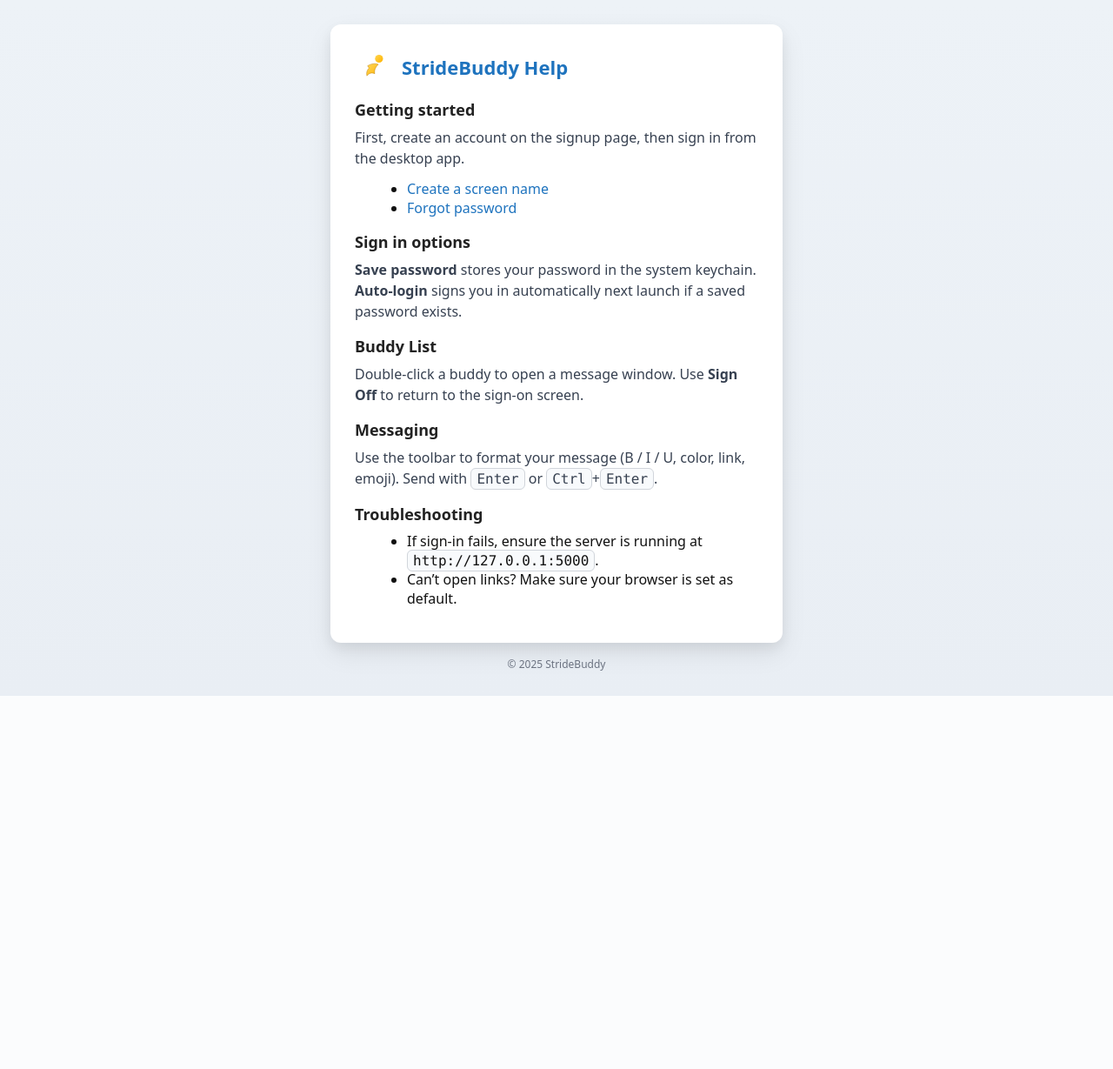
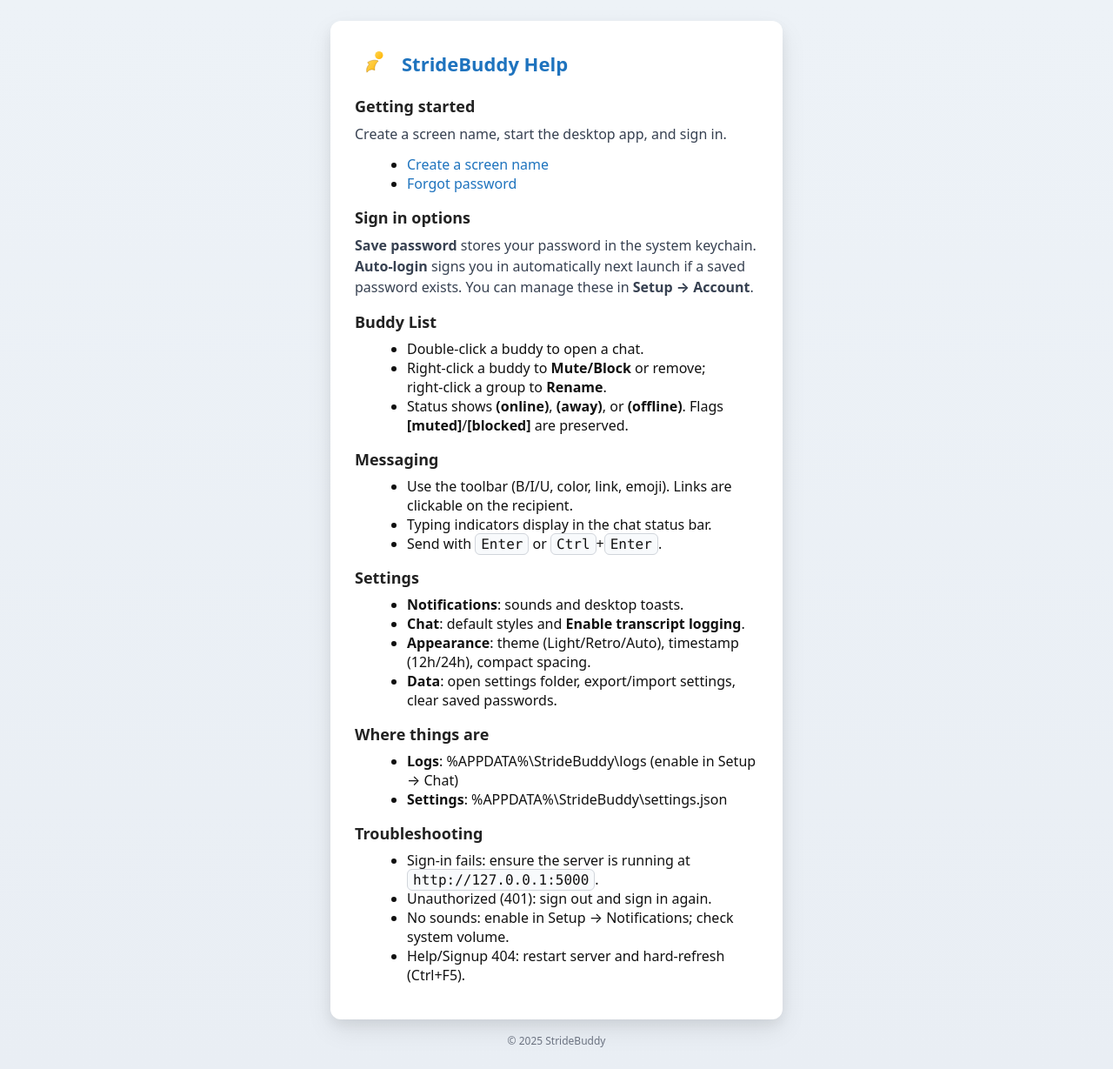
Before and after one commit to DohmBoy64Bit/StrideBuddy, a Flask app: page /help in a window 1280 px wide. Shown: the whole page at 87% size. Before the commit the page ends 800 px from the top, so only its background shows below. Run offline with Flask 3, Linux system fonts and the light colour scheme; parts of the project's set-up code (start-up, migrations or seed data) failed here and were passed over.

Commit message:
help docs

```diff
--- a/stridebuddy/server/templates/help.html
+++ b/stridebuddy/server/templates/help.html
@@ -24,25 +24,49 @@
         </div>
         <div class="content">
           <h2>Getting started</h2>
-          <p>First, create an account on the signup page, then sign in from the desktop app.</p>
+          <p>Create a screen name, start the desktop app, and sign in.</p>
           <ul>
             <li><a href="{{ url_for('signup') }}">Create a screen name</a></li>
             <li><a href="{{ url_for('forgot') }}">Forgot password</a></li>
           </ul>
 
           <h2>Sign in options</h2>
-          <p><b>Save password</b> stores your password in the system keychain. <b>Auto‑login</b> signs you in automatically next launch if a saved password exists.</p>
+          <p><b>Save password</b> stores your password in the system keychain. <b>Auto‑login</b> signs you in automatically next launch if a saved password exists. You can manage these in <b>Setup → Account</b>.</p>
 
           <h2>Buddy List</h2>
-          <p>Double‑click a buddy to open a message window. Use <b>Sign Off</b> to return to the sign‑on screen.</p>
+          <ul>
+            <li>Double‑click a buddy to open a chat.</li>
+            <li>Right‑click a buddy to <b>Mute/Block</b> or remove; right‑click a group to <b>Rename</b>.</li>
+            <li>Status shows <b>(online)</b>, <b>(away)</b>, or <b>(offline)</b>. Flags <b>[muted]</b>/<b>[blocked]</b> are preserved.</li>
+          </ul>
 
           <h2>Messaging</h2>
-          <p>Use the toolbar to format your message (B / I / U, color, link, emoji). Send with <span class="kbd">Enter</span> or <span class="kbd">Ctrl</span>+<span class="kbd">Enter</span>.</p>
+          <ul>
+            <li>Use the toolbar (B/I/U, color, link, emoji). Links are clickable on the recipient.</li>
+            <li>Typing indicators display in the chat status bar.</li>
+            <li>Send with <span class="kbd">Enter</span> or <span class="kbd">Ctrl</span>+<span class="kbd">Enter</span>.</li>
+          </ul>
+
+          <h2>Settings</h2>
+          <ul>
+            <li><b>Notifications</b>: sounds and desktop toasts.</li>
+            <li><b>Chat</b>: default styles and <b>Enable transcript logging</b>.</li>
+            <li><b>Appearance</b>: theme (Light/Retro/Auto), timestamp (12h/24h), compact spacing.</li>
+            <li><b>Data</b>: open settings folder, export/import settings, clear saved passwords.</li>
+          </ul>
+
+          <h2>Where things are</h2>
+          <ul>
+            <li><b>Logs</b>: %APPDATA%\StrideBuddy\logs (enable in Setup → Chat)</li>
+            <li><b>Settings</b>: %APPDATA%\StrideBuddy\settings.json</li>
+          </ul>
 
           <h2>Troubleshooting</h2>
           <ul>
-            <li>If sign‑in fails, ensure the server is running at <span class="kbd">http://127.0.0.1:5000</span>.</li>
-            <li>Can’t open links? Make sure your browser is set as default.</li>
+            <li>Sign‑in fails: ensure the server is running at <span class="kbd">http://127.0.0.1:5000</span>.</li>
+            <li>Unauthorized (401): sign out and sign in again.</li>
+            <li>No sounds: enable in Setup → Notifications; check system volume.</li>
+            <li>Help/Signup 404: restart server and hard‑refresh (Ctrl+F5).</li>
           </ul>
         </div>
       </div>
```
Also changed, not shown: README.md.
